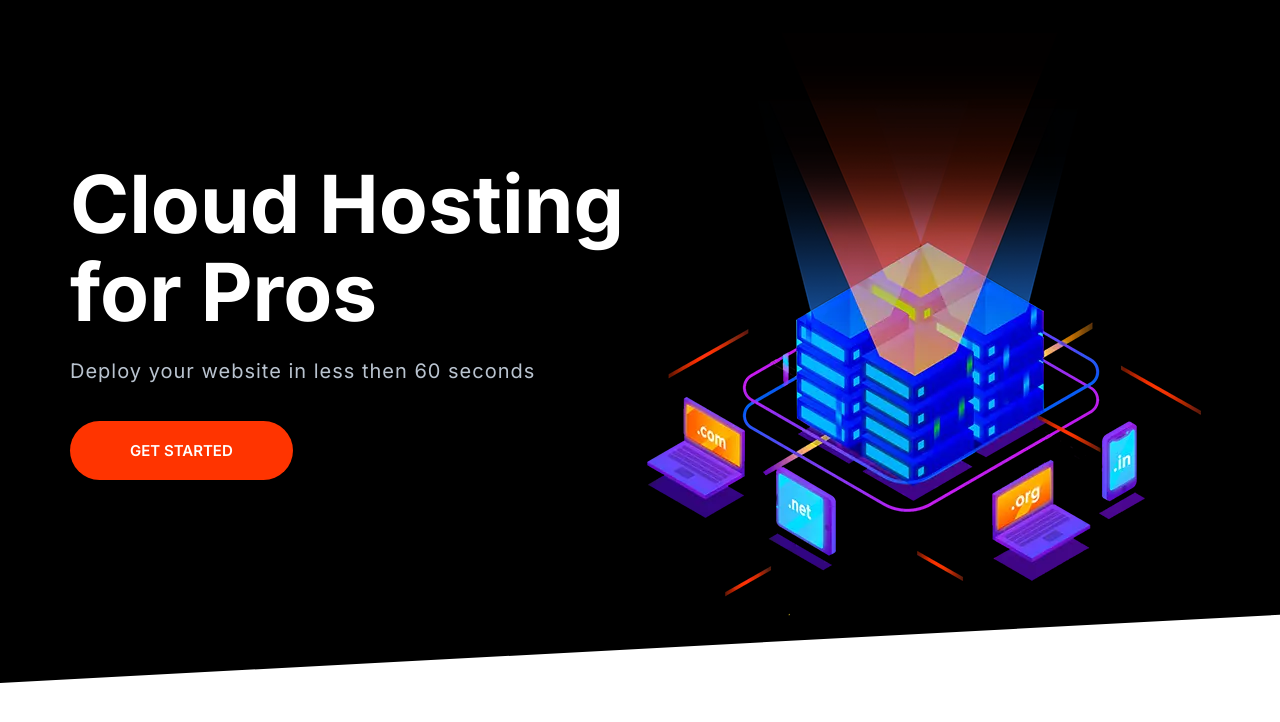
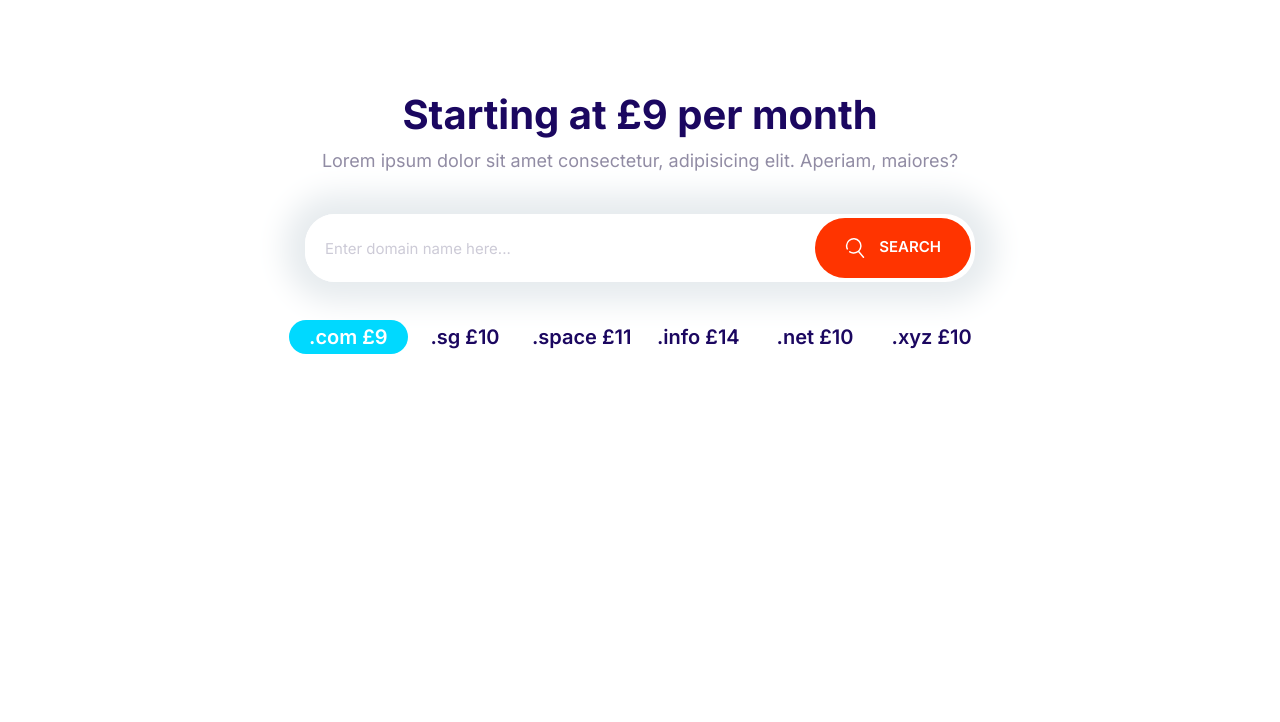
Before and after one commit to Imran9T5/First-project, a plain HTML site: page INDEX.HTML in a window 1280 px wide. Drawn offline with Linux system fonts and the light colour scheme.

Commit message:
domain block created

```diff
--- a/CSS/styles.css
+++ b/CSS/styles.css
@@ -216,10 +216,18 @@ a{
     font-size: 1.8rem;
     font-weight: 600;
     margin:1rem 0;
+    outline: 0;
     padding: 2rem 3rem;
     text-align: center;
     text-transform: uppercase;
     white-space: nowrap;
+}
+
+.btn .icon{
+    width: 2rem;
+    height: 2rem;
+    margin-right: 1rem;
+    vertical-align: middle;
 }
 
 .btn--primary{
@@ -303,7 +311,7 @@ a{
 .input-group .input{
     border: 0;
     flex-grow: 1;
-    padding: 1.5rem 1rem;
+    padding: 1.5rem 2rem;
 }
 
 .input-group .btn {
@@ -752,3 +760,31 @@ a{
     }
 
 }
+
+/*domain block*/
+.block-domain .input-group{
+    box-shadow: 0 0 30px 20px #e6ebee;
+    border: 0;
+    margin: 4rem auto;
+    max-width: 670px;
+
+}
+
+.block-domain__prices{
+    display: grid;
+    grid-template-columns: repeat(3,1fr) ;
+    grid-template-rows: repeat(2,6rem);
+    font-size: 2rem;
+    font-weight: 600;
+    justify-items: center;
+    max-width: 700px;
+    margin: 0 auto;
+
+}
+
+@media screen and (min-width:768px) {
+    .block-domain__prices{
+        grid-template-columns: repeat(auto-fit, minmax(10rem,1fr));
+    }
+
+}
--- a/INDEX.HTML
+++ b/INDEX.HTML
@@ -14,29 +14,35 @@
     <link rel="stylesheet" href="CSS/styles.css" />
   </head>
   <body>
-    <section class="block block--dark black--skewed-left hero">
-      <div class="container grid grid--1x2">
-        <header class="block__header hero__content">
-          <h1 class="block__heading">Cloud Hosting for Pros</h1>
-          <p class="hero__tagline">
-            Deploy your website in less then 60 seconds
-          </p>
-          <a href="#" class="btn btn--accent btn--stretched"> Get Started</a>
-        </header>
-        <picture>
-          <source
-            type="image/webp"
-            srcset="images/banner.webp 1x, images/banner@2x.webp"
-          />
-
-          <source
-            type="image/png"
-            srcset="images/banner.png 2x, images/banner@2x.png"
-          />
-
-          <img class="hero__image" src="images/banner.png" alt="" />
-        </picture>
+    <section class="block container block-domain">
+      <header class="block__header">
+        <h2>Starting at £9 per month</h2>
+        <p>
+          Lorem ipsum dolor sit amet consectetur, adipisicing elit. Aperiam,
+          maiores?
+        </p>
+      </header>
+      <div class="input-group">
+        <input
+          type="text"
+          class="input"
+          placeholder="Enter domain name here..."
+        />
+        <button class="btn btn--accent">
+          <svg class="icon icon--white">
+            <use xlink:href="images/sprite.svg#search"></use>
+          </svg>
+          Search
+        </button>
       </div>
+      <ul class="list block-domain__prices">
+        <li><span class="badge badge--secondary">.com £9</span></li>
+        <li>.sg £10</li>
+        <li>.space £11</li>
+        <li>.info £14</li>
+        <li>.net £10</li>
+        <li>.xyz £10</li>
+      </ul>
     </section>
 
     <script src="js/main.js"></script>
```
Also changed, not shown: Components/Domain Block.html (added, +26 -0 lines).
